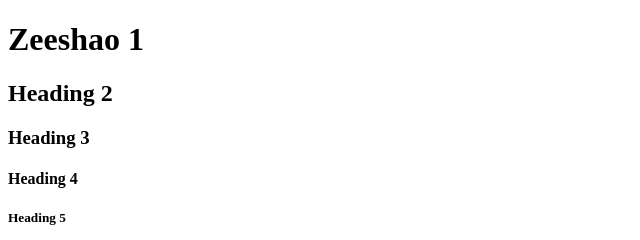
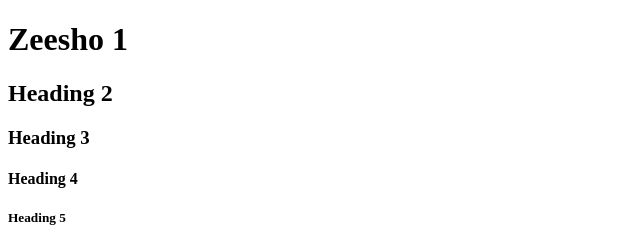
Before and after one commit to zeeshan-noor/Project001, a plain HTML site: page index.html in a window 1280 px wide. Shown: the top 240 px of the page, 0-640 px from the left. Drawn offline with Linux system fonts and the light colour scheme.

Commit message:
Update index.html

```diff
--- a/index.html
+++ b/index.html
@@ -6,7 +6,7 @@
     <title>Document</title>
 </head>
 <body>
-    <h1>Zeeshao 1</h1>
+    <h1>Zeesho 1</h1>
 <h2>Heading 2</h2>
 <h3>Heading 3</h3>
 <h4>Heading 4</h4>
```
